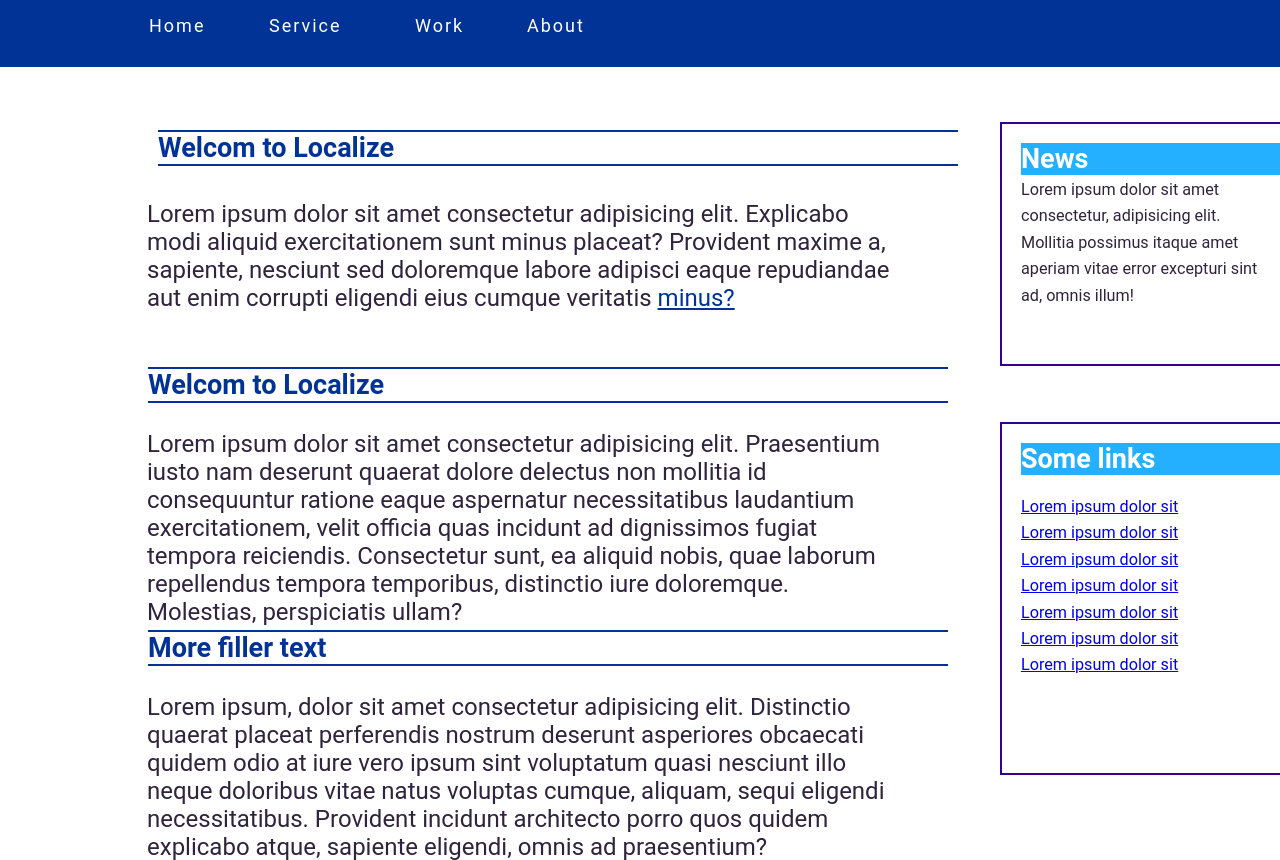
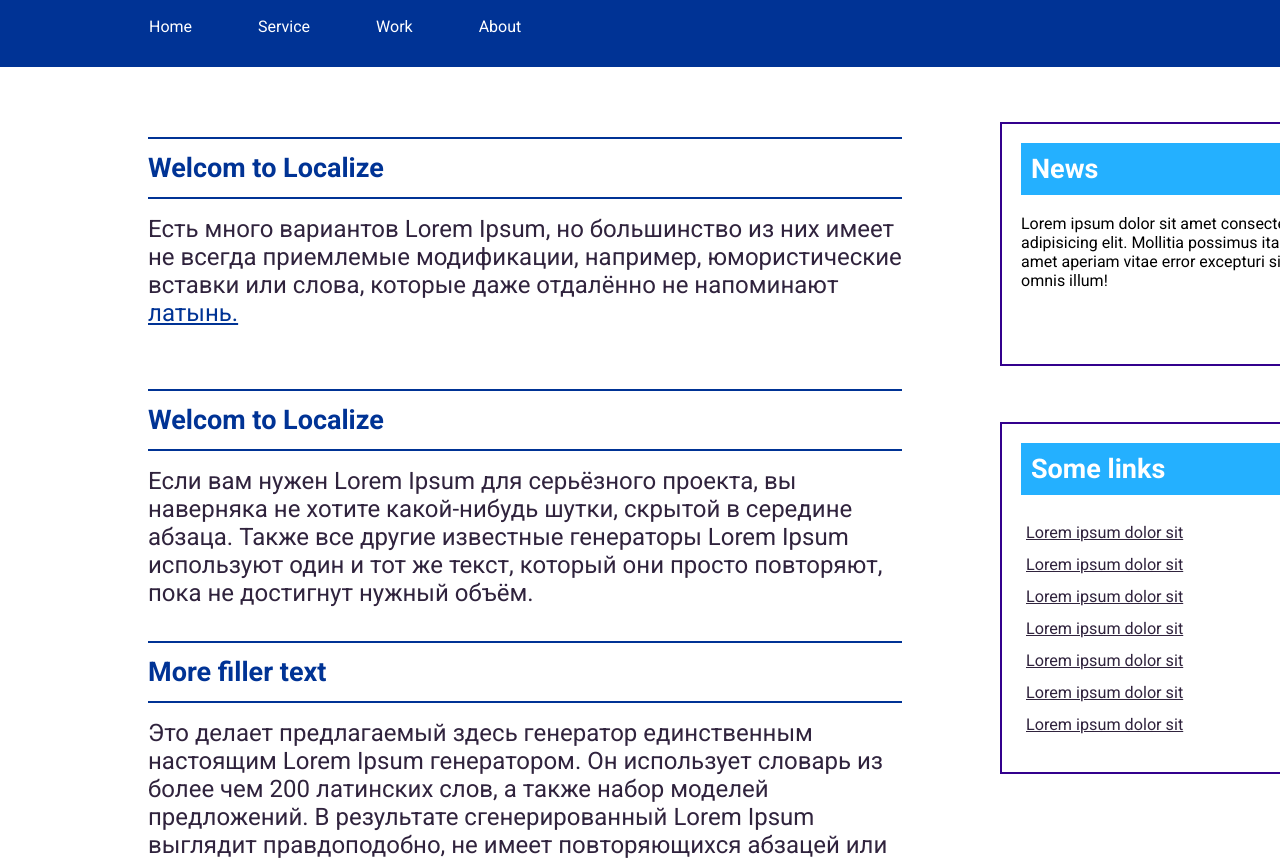
Before and after one commit to Ze1One/Home-work, a plain HTML site: page DZ4+/index.html in a window 1280 px wide. Shown: the part 380-1240 px from the top of the page. Drawn offline with Linux system fonts and the light colour scheme.

Commit message:
fixed work

```diff
--- a/DZ4+/css/style.css
+++ b/DZ4+/css/style.css
@@ -1,284 +1,124 @@
-*{
+* {
     margin: 0;
     padding: 0;
     box-sizing: border-box;
+    font-family: 'Roboto';
 }
-.backgraund{
+head {
+    width: 1440px;
+    height: 1461px;
+}
+.backgraund {
     background-image: url(../backgraund/204398-OZ3P4A-964.png);
     position: absolute;
     width: 1440px;
     height: 372px;
-    left: 0px;
-    top: 0px;
 }
-h1{
-    position: absolute;
-    width: 754px;
-    height: 63px;
-    left: 145px;
-    top: 120px;
-
-    font-family: 'Roboto';
-    font-style: normal;
+h1 {
     font-weight: 500;
     font-size: 54px;
-    line-height: 63px;
-
     color: #003395;
-
+    margin: 120px 0px 0px 145px;
 }
-.backraund_text{
-    position: absolute;
-    width: 899px;
-    height: 24px;
-    left: 148px;
-    top: 210px;
-    font-family: 'Roboto';
-    font-style: normal;
+.backraund_text {
     font-weight: 700;
     font-size: 18px;
-    line-height: 100%;
     color: #000000;
+    margin: 27px 0px 0px 145px;
 }
-nav{
+nav {
     background-color: #003395;
-    position: absolute;
+    display: inline-block;
     width: 1440px;
     height: 75px;
-    left: 0px;
-    top: 372px;
-
+    top: 150px;
+    margin: 372px 0 0 0;
 }
-.link-nav_one{
-    position: absolute;
-    width: 58px;
-    height: 22px;
-    left: 149px;
-    top: 15px;
-    font-family: 'Roboto';
-    font-style: normal;
-    font-weight: 400;
-    font-size: 18px;
-    line-height: 207.9%;
-    letter-spacing: 2px;
-    color: #ffffff;
+li {
+    list-style-type: none;
+    margin-left: 87px;
+    margin-top: 25px;
+}
+Li>a {
+    color: #FFFFFF;
     text-decoration: none;
+    margin-left: 62px;
 }
-.link-nav_two{
-    position: absolute;
-    width: 84px;
-    height: 22px;
-    left: 269px;
-    top: 15px;
-    font-family: 'Roboto';
-    font-style: normal;
-    font-weight: 400;
-    font-size: 18px;
-    line-height: 207.9%;
-    letter-spacing: 2px;
-    color: #ffffff;
-    text-decoration: none;
+div {
+    padding-left: 148px;
+    padding-right: 539px;
+    padding-top: 70px;
 }
-.link-nav_three{
-    position: absolute;
-    width: 50px;
-    height: 22px;
-    left: 415px;
-    top: 15px;
-    font-family: 'Roboto';
-    font-style: normal;
-    font-weight: 400;
-    font-size: 18px;
-    line-height: 207.9%;
-    letter-spacing: 2px;
-    color: #ffffff;
-    text-decoration: none;
-}
-.link-nav_four{
-    position: absolute;
-    width: 61px;
-    height: 22px;
-    left: 527px;
-    top: 15px;
-    font-family: 'Roboto';
-    font-style: normal;
-    font-weight: 400;
-    font-size: 18px;
-    line-height: 207.9%;
-    letter-spacing: 2px;
-    color: #ffffff;
-    text-decoration: none;
-}
-.line_one{
-    position: absolute;
-    left: 148px;
-    right:1002px;
-    top: 500px;
-    font-family: 'Roboto';
-    font-style: normal;
+.line_one,
+.line_three,
+.line_five {
+    width: 754px;
+    color: #003395;
     font-weight: 700;
     font-size: 27px;
-    line-height: 32px;
-    color: #003395;
-    border-top: solid 2px;
-    border-bottom: solid 2px ;
-    border-color: #003395;
-    width: 800px;
-    margin: 10px;
+    border-top: 2px solid #003395;
+    border-bottom: 2px solid #003395;
+    padding: 13px 0 13px 0;
 }
-.Line_two{
-    position: absolute;
+.Line_two,
+.Line_four,
+.line_sixth {
     width: 754px;
     height: 120px;
-    left: 147px;
-    right: 539px;
-    top: 580px;
-    font-family: 'Roboto';
-    font-style: normal;
     font-weight: 400;
     font-size: 24px;
     line-height: 28px;
     color: #30233D;
+    padding-top: 16px;
 }
-.line_three{
-position: absolute;
-left: 148px;
-right: 1002px;
-top: 747px;
-font-family: 'Roboto';
-font-style: normal;
-font-weight: 700;
-font-size: 27px;
-line-height: 32px;
-color: #003395;
-border-top: solid 2px;
-border-bottom: solid 2px ;
-border-color: #003395;
-width: 800px;
-}
-.Line_four{
-    position: absolute;
-    width: 754px;
-    height: 153px;
-    left: 147px;
-    right: 539px;
-    top: 810px;
-    font-family: 'Roboto';
-    font-style: normal;
-    font-weight: 400;
-    font-size: 24px;
-    line-height: 28px;
-    color: #30233D;
-}
-.line_five{
-    position: absolute;
-    left: 148px;
-    right: 1002px;
-    top: 1010px;
-    font-family: 'Roboto';
-    font-style: normal;
-    font-weight: 700;
-    font-size: 27px;
-    line-height: 32px;
-    color: #003395;
-    border-top: solid 2px;
-    border-bottom: solid 2px ;
-    border-color: #003395;
-    width: 800px;
-}
-.line_sixth{
-    position: absolute;
-    width: 754px;
-    height: 153px;
-    left: 147px;
-    right: 539px;
-    top: 1073px;
-    font-family: 'Roboto';
-    font-style: normal;
-    font-weight: 400;
-    font-size: 24px;
-    line-height: 28px;
-    color: #30233D;
-}
-.block_right{
-
+.block_right {
     position: absolute;
     width: 362px;
     height: 244px;
     left: 1000px;
     top: 502px;
+    padding: 19px;
     border: 2px solid #33008D;
-    box-sizing: bo;
+    box-sizing: border-box;
 }
-.block_one{
+.block_right_two {
     position: absolute;
-    left: 19px;
-    right:19px;
-    top: 19px;
-    font-family: 'Roboto';
-    font-style: normal;
+    width: 362px;
+    height: 352px;
+    left: 1000px;
+    top: 802px;
+    padding:19px;
+    border: 2px solid #33008D;
+    box-sizing: border-box;
+}
+.block_two{
+    margin-top:19px;
+}
+.block_one, .block_three {
     font-weight: 700;
     font-size: 27px;
     line-height: 32px;
     color: #ffffff;
     background-color: #24B0FF;
+    padding:10px;
+}
+.links{
+    padding:0 0 0 0;
 
 }
-.block_two{
-    font-family: 'Roboto';
-    font-style: normal;
+.links li{
+    margin:22px 0 0 0;
+}
+.links a{
+    color:#30233D;
     font-weight: 400;
     font-size: 16.2px;
-    line-height: 163.35%;
-    color: #30233D;
-    position: absolute;
-    left: 19px;
-    right:93px;
-    top: 53px;
-
-}
-.block_right_two{
-    position: absolute;
-    width: 362px;
-    height: 352.6px;
-    left: 1000px;
-    top: 802px;
-    border: 2px solid #33008D;
-    box-sizing: border-box;
-}
-.block_three{
-    position: absolute;
-    left: 19px;
-    right:19px;
-    top: 19px;
-    font-family: 'Roboto';
-    font-style: normal;
-    font-weight: 700;
-    font-size: 27px;
     line-height: 32px;
-    color: #ffffff;
-    background-color: #24B0FF;
-}
-.block_link_ridht{
-    position: absolute;
-    left:19px;
-    right:64px;
-    top:70px;
-
-
-}
-.block_link_ridht>a{
-    font-family: 'Roboto';
-    font-style: normal;
-    font-weight: 400;
-    font-size: 16.2px;
-    line-height: 163.35%;
-    text-decoration-line: underline;
-    display: block;
-
-
-}
-footer{
+    text-decoration: underline;
+    margin-right: 130px;
+    margin-left: 5px;
+    }
+footer {
     background: linear-gradient(180deg, #003395 0%, #00205F 100%);
     position: absolute;
     width: 1440px;
@@ -287,23 +127,24 @@ footer{
     top: 1313px;
 
 }
-footer>p{
+
+footer>p {
     position: absolute;
     width: 198px;
     height: 20px;
     left: 1095px;
     top: 45px;
-    font-family: 'Roboto';
-    font-style: normal;
     font-weight: 400;
     font-size: 11.7px;
     text-align: right;
     color: #ffffff;
 }
-head{
+
+head {
     background-color: #E5E5E5;
 }
-span{
-    text-decoration: underline ;
+
+span {
+    text-decoration: underline;
     color: #003395;
 }
--- a/DZ4+/index.html
+++ b/DZ4+/index.html
@@ -6,6 +6,11 @@
     <meta http-equiv="X-UA-Compatible" content="IE=edge">
     <meta name="viewport" content="width=device-width, initial-scale=1.0">
     <title>Document</title>
+    <link rel="preconnect" href="https://fonts.googleapis.com">
+    <link rel="preconnect" href="https://fonts.gstatic.com" crossorigin>
+    <link
+        href="https://fonts.googleapis.com/css2?family=Lobster&family=Montserrat:ital,wght@0,100;0,200;0,300;0,400;0,900;1,100;1,200;1,300&family=Open+Sans:wght@400;600;800&family=Permanent+Marker&family=Roboto:wght@400;500;700&display=swap"
+        rel="stylesheet">
     <link rel="stylesheet" href="../DZ4+/css/style.css">
 
 </head>
@@ -15,10 +20,16 @@
         <p class="backraund_text">Insert some random text here</p>
     </div>
     <nav>
-        <a class="link-nav_one" href="#">Home</a>
-        <a class="link-nav_two" href="#">Service</a>
-        <a class="link-nav_three" href="#">Work</a>
-        <a class="link-nav_four" href="#">About</a>
+        <ul>
+            <li>
+                <a href="#">Home</a>
+                <a href="#">Service</a>
+                <a href="#">Work</a>
+                <a href="#">About</a>
+            </li>
+
+        </ul>
+
     </nav>
 </header>
 
@@ -27,29 +38,25 @@
     <main>
         <div>
             <p class="line_one">Welcom to Localize</p>
-            <p class="Line_two">Lorem ipsum dolor sit amet consectetur adipisicing elit. Explicabo modi aliquid
-                exercitationem sunt minus
-                placeat? Provident maxime a, sapiente, nesciunt sed doloremque labore adipisci eaque repudiandae aut
-                enim corrupti eligendi eius cumque veritatis <span>minus?</span> </p>
+            <p class="Line_two">Есть много вариантов Lorem Ipsum, но большинство из них имеет не всегда приемлемые
+                модификации, например, юмористические вставки или слова, которые даже отдалённо не напоминают
+                <span>латынь.</span>
+            </p>
         </div>
         <div>
             <p class="line_three">Welcom to Localize</p>
-            <p class="Line_four">Lorem ipsum dolor sit amet consectetur adipisicing elit. Praesentium iusto nam deserunt
-                quaerat dolore
-                delectus non mollitia id consequuntur ratione eaque aspernatur necessitatibus laudantium exercitationem,
-                velit officia quas incidunt ad dignissimos fugiat tempora reiciendis. Consectetur sunt, ea aliquid
-                nobis, quae laborum repellendus tempora temporibus, distinctio iure doloremque. Molestias, perspiciatis
-                ullam?</p>
+            <p class="Line_four">Если вам нужен Lorem Ipsum для серьёзного проекта, вы наверняка не хотите какой-нибудь
+                шутки, скрытой в середине абзаца. Также все другие известные генераторы Lorem Ipsum используют один и
+                тот же текст, который они просто повторяют, пока не достигнут нужный объём.</p>
         </div>
         <div>
             <p class="line_five">More filler text</p>
-            <p class="line_sixth">Lorem ipsum, dolor sit amet consectetur adipisicing elit. Distinctio quaerat placeat
-                perferendis nostrum
-                deserunt asperiores obcaecati quidem odio at iure vero ipsum sint voluptatum quasi nesciunt illo neque
-                doloribus vitae natus voluptas cumque, aliquam, sequi eligendi necessitatibus. Provident incidunt
-                architecto porro quos quidem explicabo atque, sapiente eligendi, omnis ad praesentium?</p>
+            <p class="line_sixth">Это делает предлагаемый здесь генератор единственным настоящим Lorem Ipsum
+                генератором. Он использует словарь из более чем 200 латинских слов, а также набор моделей предложений. В
+                результате сгенерированный Lorem Ipsum выглядит правдоподобно, не имеет повторяющихся абзацей или
+                "невозможных" слов.</p>
         </div>
-        <main>
+
         <div class="block_right">
             <p class="block_one">News</p>
             <p class="block_two">Lorem ipsum dolor sit amet consectetur, adipisicing elit. Mollitia possimus itaque
@@ -58,7 +65,9 @@
         </div>
         <div class="block_right_two">
             <p class="block_three">Some links</p>
-                <div class="block_link_ridht">
+            <div class="links">
+                <ul>
+                    <li>
                         <a href="#">Lorem ipsum dolor sit</a>
                         <a href="#">Lorem ipsum dolor sit</a>
                         <a href="#">Lorem ipsum dolor sit</a>
@@ -66,9 +75,9 @@
                         <a href="#">Lorem ipsum dolor sit</a>
                         <a href="#">Lorem ipsum dolor sit</a>
                         <a href="#">Lorem ipsum dolor sit</a>
-
+                    </li>
+                </ul>
             </div>
-        </main>
         </div>
     </main>
 </body>
--- a/DZ7/css/style.css
+++ b/DZ7/css/style.css
@@ -22,11 +22,11 @@ body {
 
 .nav-bar {
     list-style-type: none;
-    font-family: 'Open Sans';
     font-style: normal;
     font-weight: 400;
     font-size: 20px;
     line-height: 27px;
+    padding-bottom: 20px;
 
 }
 
@@ -41,8 +41,7 @@ a:nth-child(1) {
 }
 
 .fon {
-    position: fixed;
-    float: right;
+    position: absolute;
     width: 660px;
     margin-top: -90px;
     margin-left: 600px;
@@ -52,6 +51,7 @@ a:nth-child(1) {
     content: url(..//img/Logo.svg);
     position: relative;
     top: 20px;
+
 }
 
 h1,
@@ -88,7 +88,7 @@ h2 {
 }
 
 p {
-    font-family: 'Open Sans';
+
     font-style: normal;
     font-weight: 400;
     font-size: 18px;
@@ -104,7 +104,6 @@ p {
 div a {
     text-align: center;
     line-height: 50px;
-    font-family: 'Open Sans';
     font-style: normal;
     font-size: 20px;
     color: #3F4042;
@@ -131,6 +130,7 @@ div a {
     height: 59px;
     background-color: #C08D5D;
     margin-left: 20px;
+    padding: 5px 0px 5px;
 
 
 
--- a/DZ8/style/style.css
+++ b/DZ8/style/style.css
@@ -6,22 +6,25 @@
     box-sizing: border-box;
 }
 
-body {
+body{
+
     background-color: #4a99d3;
     width: 1200px;
     height: 1500px;
-    background-image: url(../img/grass.png);
-    background-position: left bottom;
-    background-repeat: repeat-x;
+
+
 }
 
 main {
-    background-color: #213f64;
+    background-color: #213f64c7;
     width: 800px;
-    height: 1400px;
-    margin-top: 110px;
+    height: 1500px;
+    margin-top: -590px;
     margin-left: 207px;
 
+}
+.block1{
+  margin-top:-250px;
 }
 
 h1,
@@ -32,6 +35,7 @@ p {
     text-align: left;
     margin-left: 71px;
     margin-right:71px;
+    padding:0;
 }
 p{
     margin-top: 26px;
@@ -42,7 +46,11 @@ h2{
 }
 img{
     margin: 6px;
+    margin-top:150px;
 
+}
+.image{
+    margin-top:90px;
 }
 .tree{
     padding-left: 64px;
@@ -51,3 +59,33 @@ img{
 .bird{
     padding-right: 64px;
 }
+footer{
+    background-image: url(../img/grass.png);
+    background-position: left bottom;
+    background-repeat: repeat-x;
+    margin-top: -250px;
+}
+.sky_shape3{
+    width: 279px;
+    height:158px;
+    position: relative;
+    top: -210px;
+    left:680px;
+}
+.sky_shape2{
+    width: 592px;
+    height:188px;
+    position: relative;
+    left:630px;
+    bottom:120px;
+    opacity: 0.3;
+    z-index: -1;
+}
+.sky_shape{
+    width: 592px;
+    height:188px;
+    position: relative;
+    top: 80px;
+    opacity: 0.3;
+    z-index: -1;
+}
```
Also changed, not shown: DZ7/index.html (+7 -1 lines), DZ8/index.html (+41 -22 lines). Lines whose indentation alone changed are shown as unchanged.
